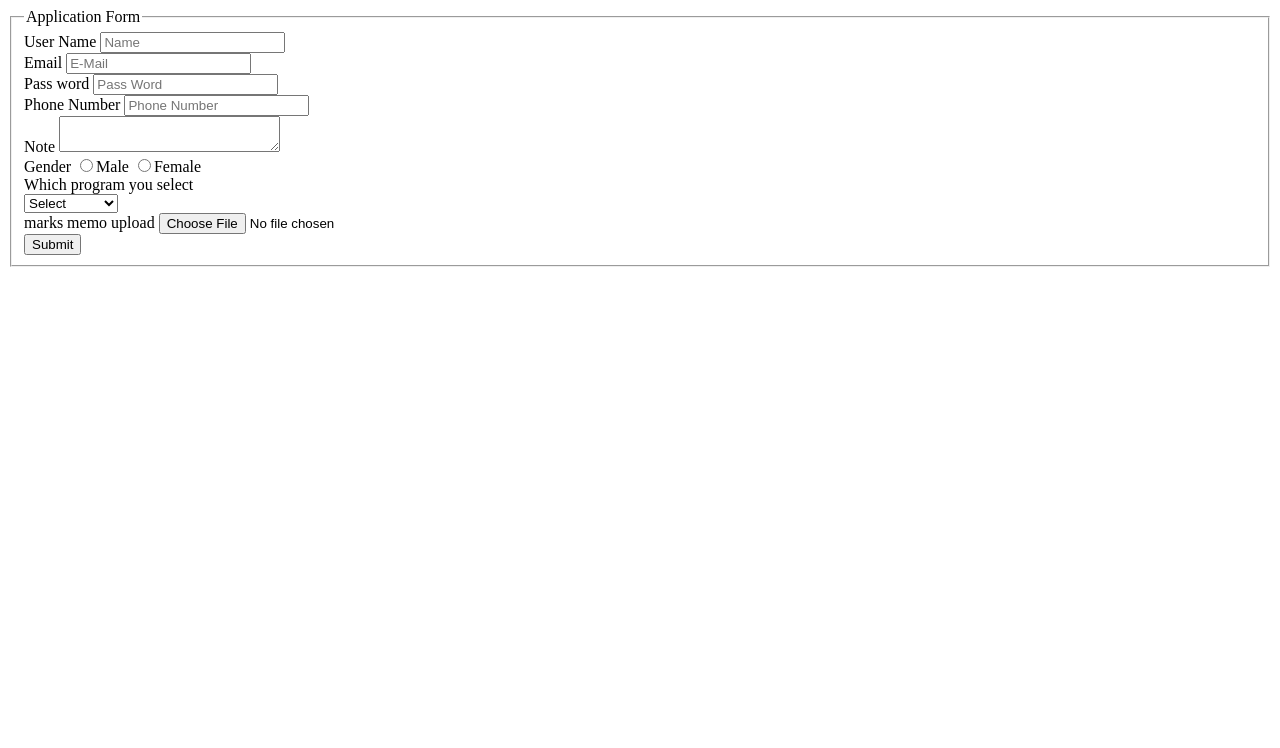
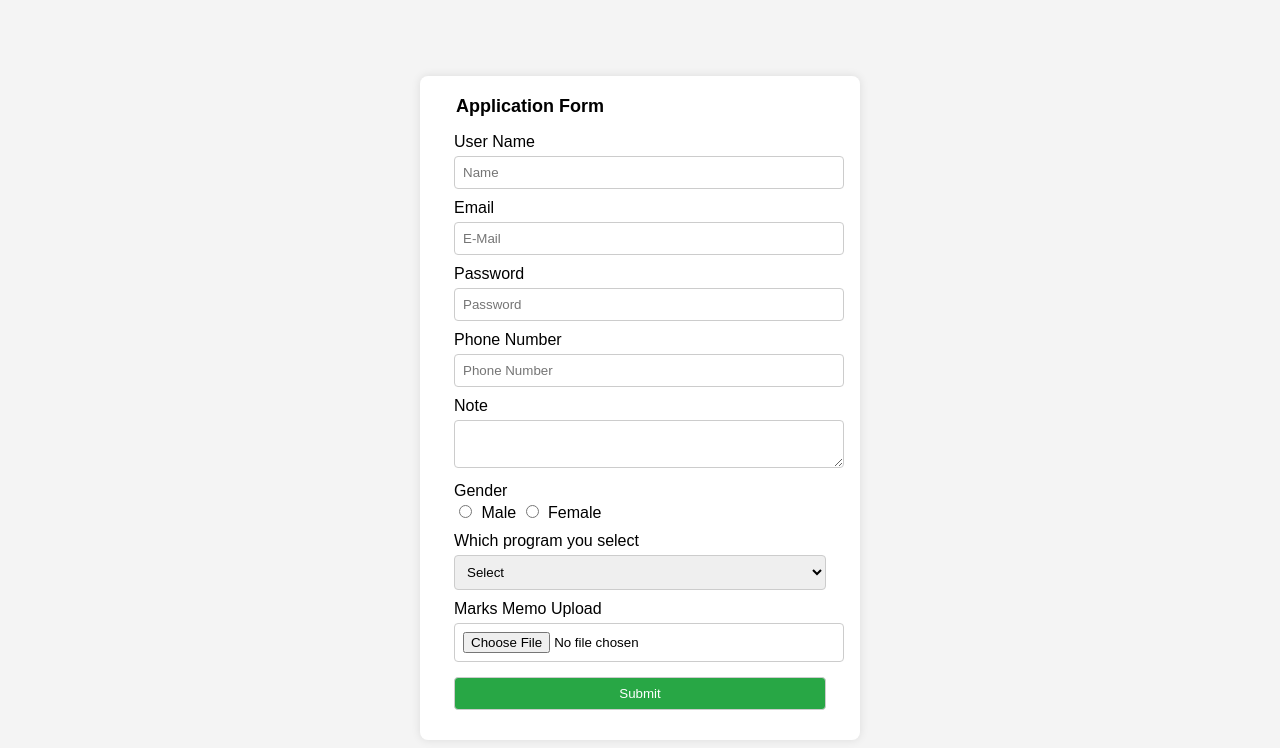
Before and after one commit to sivagowra/FrontEndDeveloperCodes-main, a plain HTML site: page JavaScriptCodePractices/application_page.html in a window 1280 px wide. Drawn offline with Linux system fonts and the light colour scheme.

Commit message:
change borders

```diff
--- a/JavaScriptCodePractices/application_page.html
+++ b/JavaScriptCodePractices/application_page.html
@@ -3,46 +3,93 @@
 <head>
     <meta charset="UTF-8">
     <meta name="viewport" content="width=device-width, initial-scale=1.0">
-    <title>Application form</title>
-
+    <title>Application Form</title>
+    <style>
+        body {
+            font-family: Arial, sans-serif;
+            display: flex;
+            justify-content: center;
+            align-items: center;
+            height: 100vh;
+            background-color: #f4f4f4;
+        }
+        form {
+            background: white;
+            padding: 20px;
+            border-radius: 8px;
+            box-shadow: 0 0 10px rgba(0, 0, 0, 0.1);
+            width: 400px;
+        }
+        fieldset {
+            border: none;
+        }
+        legend {
+            font-weight: bold;
+            font-size: 18px;
+        }
+        label {
+            display: block;
+            margin-top: 10px;
+        }
+        input, select, textarea {
+            width: 100%;
+            padding: 8px;
+            margin-top: 5px;
+            border: 1px solid #ccc;
+            border-radius: 4px;
+        }
+        input[type="radio"] {
+            width: auto;
+            margin-right: 5px;
+        }
+        input[type="submit"] {
+            background-color: #28a745;
+            color: white;
+            cursor: pointer;
+            margin-top: 15px;
+        }
+        input[type="submit"]:hover {
+            background-color: #218838;
+        }
+    </style>
 </head>
 <body>
     <form method="get" action="SubmitPage.html">
         <fieldset>
             <legend>Application Form</legend>
             <label for="username">User Name</label>
-            <input type="text" name="username" id="username" placeholder="Name" required ><br>
+            <input type="text" name="username" id="username" placeholder="Name" required>
+
             <label for="email">Email</label>
-            <input type="email" name="email" id="email" placeholder="E-Mail" required > <br>
-            <label for="password">Pass word</label>
-            <input type="password" name="password" id="password" placeholder="Pass Word" required ><br>
-             <label for="phoneNumber">Phone Number</label>
-            <input type="number" name="phoneNumber" id="phoneNumber" placeholder="Phone Number" required ><br>
+            <input type="email" name="email" id="email" placeholder="E-Mail" required>
+
+            <label for="password">Password</label>
+            <input type="password" name="password" id="password" placeholder="Password" required>
+
+            <label for="phoneNumber">Phone Number</label>
+            <input type="number" name="phoneNumber" id="phoneNumber" placeholder="Phone Number" required>
+
             <label for="notes">Note</label>
-            <textarea name="notes" id="notes" rows="2"  cols="25"></textarea><br>
-            <label >Gender</label>
-            <input type="radio" id="male" name="gender" value="male" required >Male
-            <input type="radio" id="female" name="gender" value="female" required >Female<br>
+            <textarea name="notes" id="notes" rows="2" cols="25"></textarea>
 
+            <label>Gender</label>
+            <input type="radio" id="male" name="gender" value="male" required> Male
+            <input type="radio" id="female" name="gender" value="female" required> Female
 
+            <label>Which program you select</label>
+            <select name="dropdown">
+                <option value="" disabled selected>Select</option>
+                <option value="C language">C Language</option>
+                <option value="python language">Python</option>
+                <option value="javascript language">JavaScript</option>
+                <option value="Vue.js">Vue</option>
+            </select>
 
-            <label >Which program you select</label><br>
+            <label for="fileupload">Marks Memo Upload</label>
+            <input type="file" name="fileupload" id="fileupload" accept="application/*">
 
-            <select name="dropdown" id="">
-                <option value="" disabled selected>Select</option>
-                <option value="C langvage" >C Langvage</option>
-                <option value="python Langvage" >Python</option>
-                <option value="javaScript langvage" >javaScript</option>
-                <option value="Vue.js" >Vue</option>
-            </select><br>
-            <label for="fileupload">marks memo upload</label>
-            <input type="file" name="fileupload" id="fileupload" accept="application/*" ><br>
-
-            <input type="submit" value="Submit" name="submit" />
-
-
+            <input type="submit" value="Submit" name="submit">
         </fieldset>
     </form>
-
 </body>
 </html>
```
